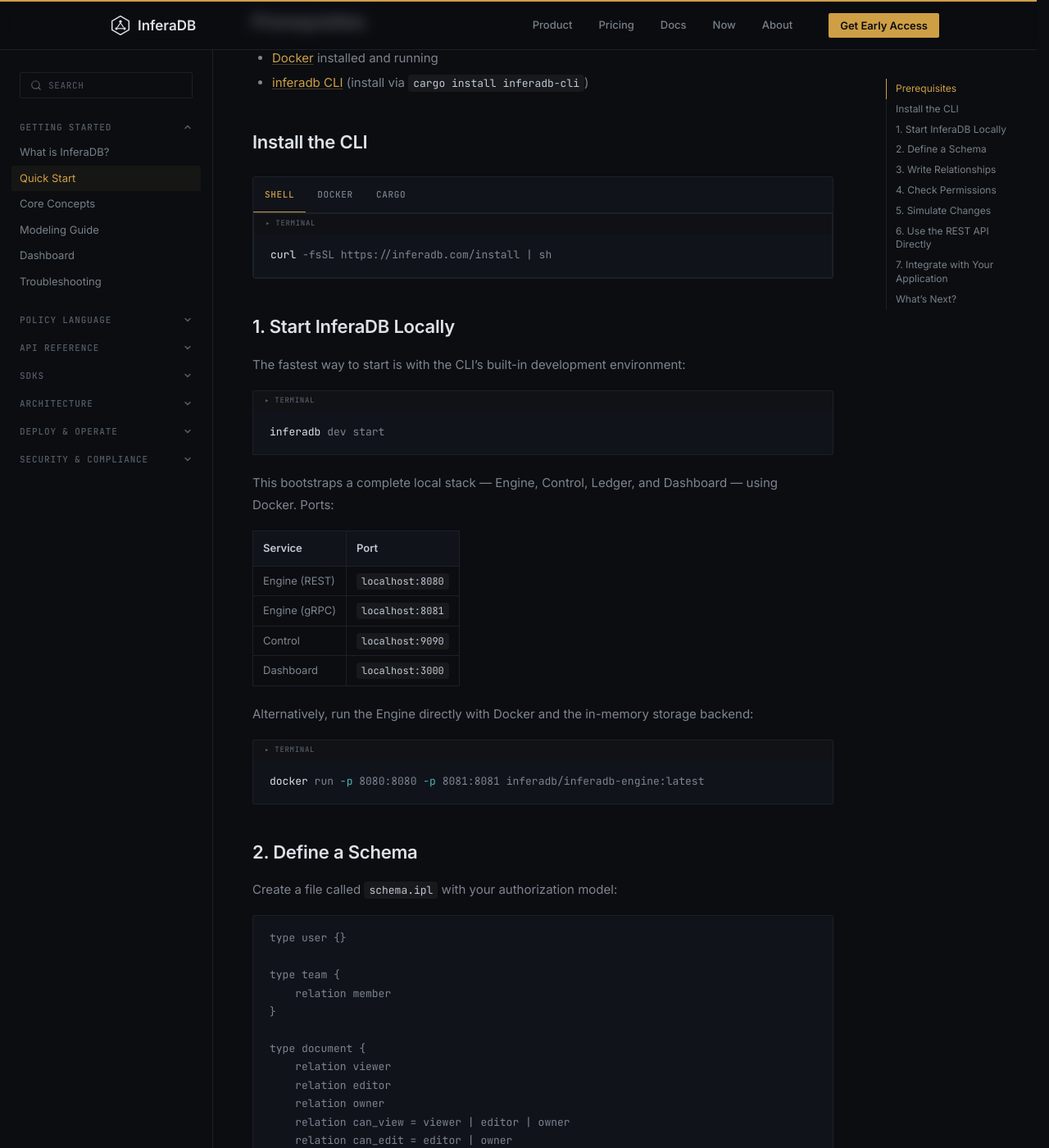
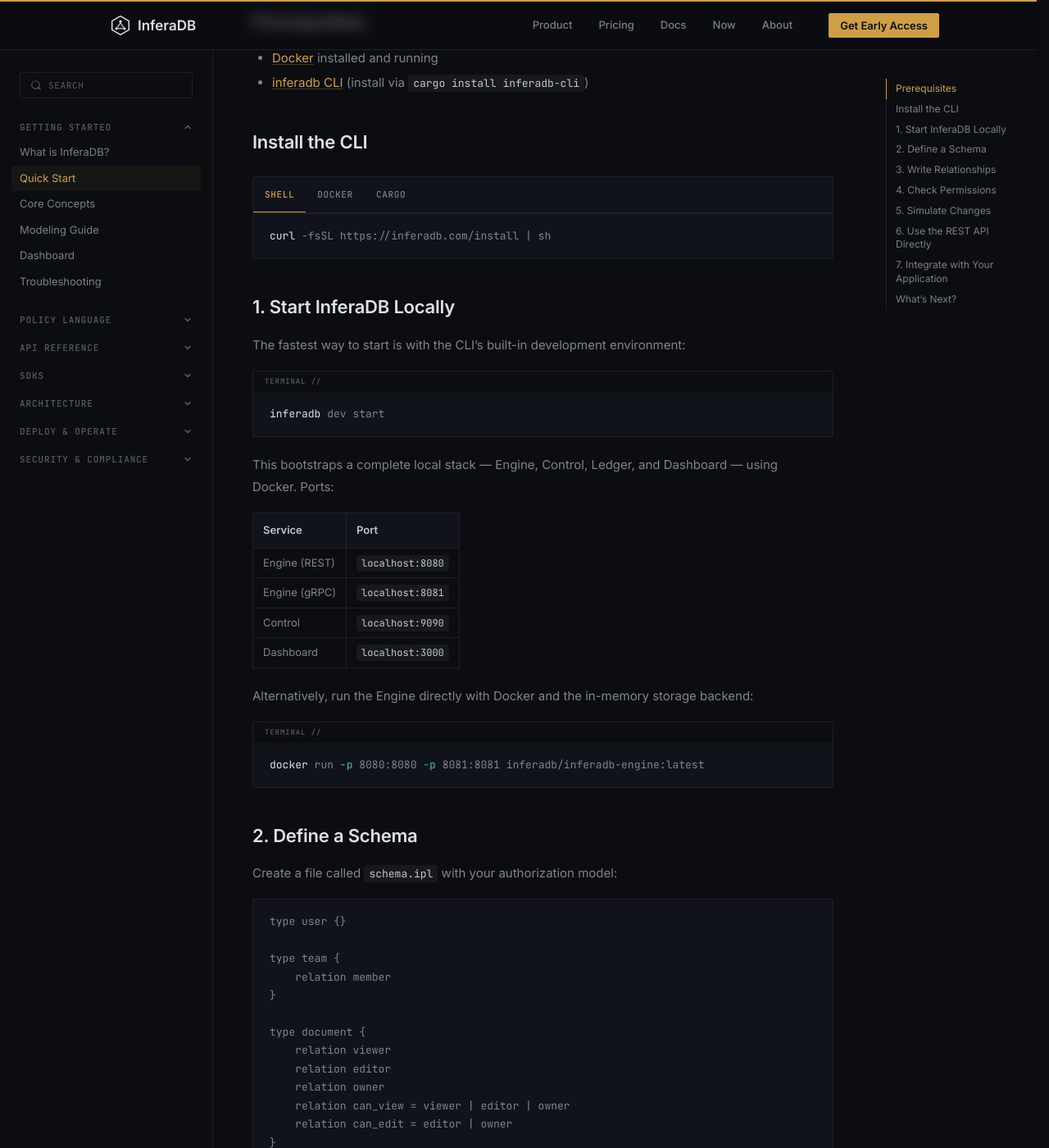
Before and after one commit to inferadb/site, a Jekyll site: the page built from docs/quickstart.md, in a window 1280 px wide and 1400 px high, scrolled down 348 px. Shown: the whole window at 82% size. Built offline with Jekyll 4.4.1, drawn with Linux system fonts in a browser that asks for light colours.

Commit message:
feat: improved shell syntax highlight

```diff
--- a/_sass/main.scss
+++ b/_sass/main.scss
@@ -3879,8 +3879,8 @@
 }
 
 // ─── Shell / terminal code blocks ────────────────────────────
-// Thin header bar with terminal icon + label, distinguishing
-// shell blocks from language code blocks.
+// Mil-spec terminal chrome — status LED, system designation,
+// and amber accent strip echoing the nav top-border pattern.
 
 .docs-content article .language-bash,
 .docs-content article .language-shell,
@@ -3895,19 +3895,37 @@
 
   // Terminal header bar
   &::before {
-    content: '\25B8  TERMINAL';
-    display: block;
-    padding: 0.4375rem 0.875rem;
-    background: rgba(255, 255, 255, 0.02);
+    content: 'TERMINAL //';
+    display: flex;
+    align-items: center;
+    padding: 0.5rem 0.875rem;
+    background: var(--bg);
     border: 1px solid var(--border);
+    border-top: 1px solid var(--border);
     border-bottom: none;
     border-radius: var(--radius-sm) var(--radius-sm) 0 0;
     font-family: var(--font-mono);
     font-size: 0.5625rem;
     font-weight: 500;
-    letter-spacing: 0.08em;
+    letter-spacing: 0.1em;
     color: var(--muted);
     line-height: 1;
+  }
+
+}
+
+// Suppress terminal chrome inside tab panels
+.docs-content article .docs-tab-panel,
+.docs-content article .code-tabs-panel {
+  .language-bash,
+  .language-shell,
+  .language-sh {
+    &::before { display: none; }
+
+    > .highlight {
+      border-top: 1px solid var(--border);
+      border-radius: 0;
+    }
   }
 }
 
@@ -4245,16 +4263,12 @@
   &:focus-visible { outline: 2px solid var(--accent); outline-offset: -2px; }
 }
 
-.docs-content .docs-tab-panel {
+.docs-content article .docs-tab-panel {
   display: none;
   &.active { display: block; }
 
-  .highlighter-rouge {
-    margin: 0;
-    border: none;
-    border-radius: 0;
-  }
-
+  .highlighter-rouge,
+  .highlight,
   pre {
     margin: 0;
     border: none;
```
